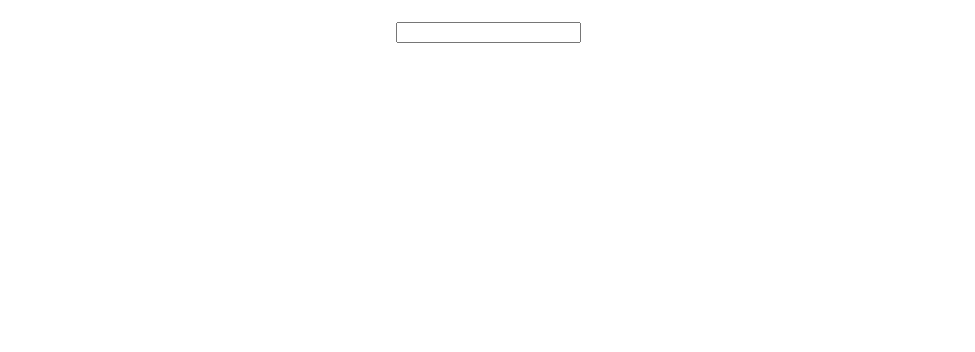
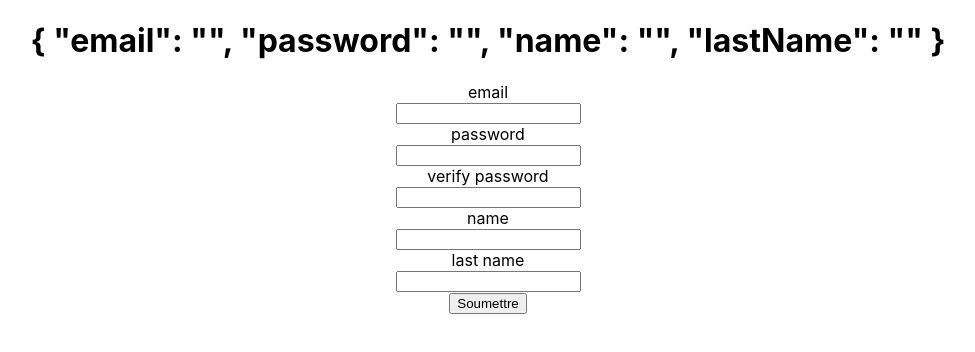
Before and after one commit to WildCodeSchool/toulouse-0918-js-odyssey-homer, a React (Create React App) app in the folder front/: page / in a window 1280 px wide. Shown: the top 352 px of the page, without its empty margins (152-1127 px from the left). Built offline with nearby package versions, Linux system fonts and the light colour scheme.

Commit message:
quete 020

```diff
--- a/front/src/SignUp.js
+++ b/front/src/SignUp.js
@@ -5,22 +5,53 @@
   constructor (props) {
     super(props);
     this.state = {
-      email: ''
+      email: '',
+      password: '',
+      name: '',
+      lastName: ''
     }
+    this.updateEmailField = this.updateEmailField.bind(this);
+    this.handleSubmit = this.handleSubmit.bind(this);
   }
 
-  updateEmailField = event => {
+  updateEmailField(event) {
     this.setState({
-      email: event.target.value
+      [event.target.name]: event.target.value
     })
   }
 
+  handleSubmit(event) {
+    console.log(JSON.stringify(this.state,1,1));
+    event.preventDefault();
+  }
+
+
   render() {
     return(
-      <div>
-        <h1>{this.state.email}</h1>
+      <form onSubmit={this.handleSubmit}>
+        <h1>{JSON.stringify(this.state,1,1)}</h1>
+        <label id="email" htmlFor="email" >email</label>
+        <br />
         <input type="email" name="email" onChange={this.updateEmailField} />
-      </div>
+        <br />
+        <label id="password" htmlFor="password" >password</label>
+        <br />
+        <input type="password" name="password" onChange={this.updateEmailField} />
+        <br />
+        <label id="checkPassword" htmlFor="checkPassword" >verify password</label>
+        <br />
+        <input type="password" name="checkPassword" onChange={this.updateEmailField} />
+        <br />
+        <label id="name" htmlFor="name" >name</label>
+        <br />
+        <input type="text" name="name" onChange={this.updateEmailField} />
+        <br />
+        <label id="lastName" htmlFor="lastName" >last name</label>
+        <br />
+        <input type="text" name="lastName" onChange={this.updateEmailField} />
+        <br />
+        <input type="submit" value="Soumettre"/>
+      </form>
     );
   }
 }
```
